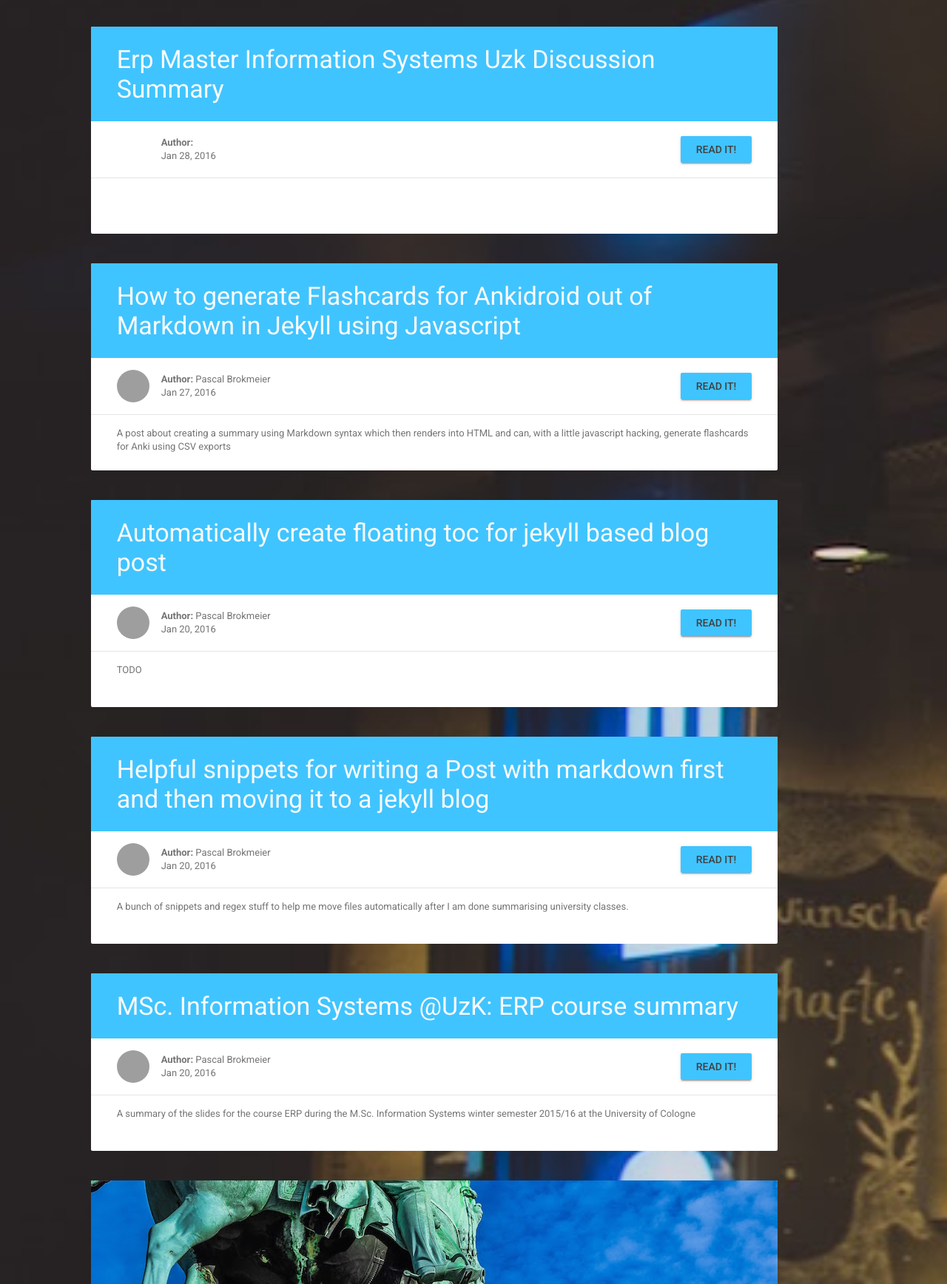
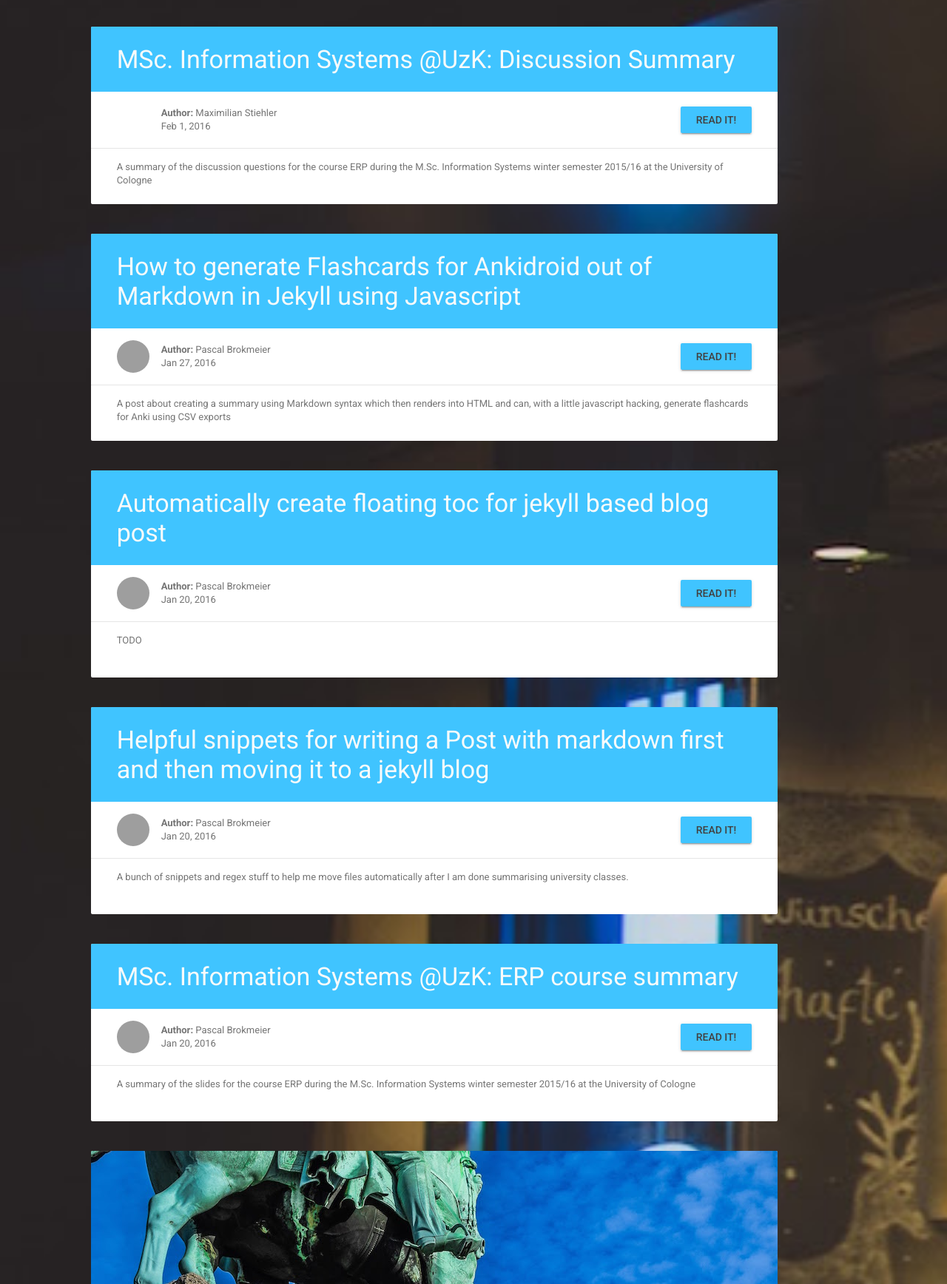
Before and after one commit to pascalwhoop/old_website, a Jekyll site: the page built from index.html, in a window 1280 px wide, cut to the strip 548-2284 px from the top of the page. Shown: the whole strip at 74% size. Built offline with Jekyll 4.4.1, drawn with Linux system fonts in a browser that asks for light colours; nearby versions of some CDN libraries; some of the changed text lies outside the part shown; grey boxes are pictures that could not be loaded.

Commit message:
front matter added

```diff
--- a/_posts/academic/2016-01-28-erp-master-information-systems-uzk-discussion-summary.markdown
+++ b/_posts/academic/2016-01-28-erp-master-information-systems-uzk-discussion-summary.markdown
@@ -1,3 +1,15 @@
+---
+layout: post
+title:  "MSc. Information Systems @UzK: Discussion Summary"
+date:   2016-02-01
+categories: academic
+tags: erp university bpm erp iis discussion
+hasmath: "true"
+hascsvdownload: "true"
+author: Maximilian Stiehler
+summary: A summary of the discussion questions for the course ERP during the M.Sc. Information Systems winter semester 2015/16 at the University of Cologne
+---
+
 ## Discussion results of ERP Presentations
 
 ### Themifstocleous & Irani (2002): Novel taxonomy for application integration
```
